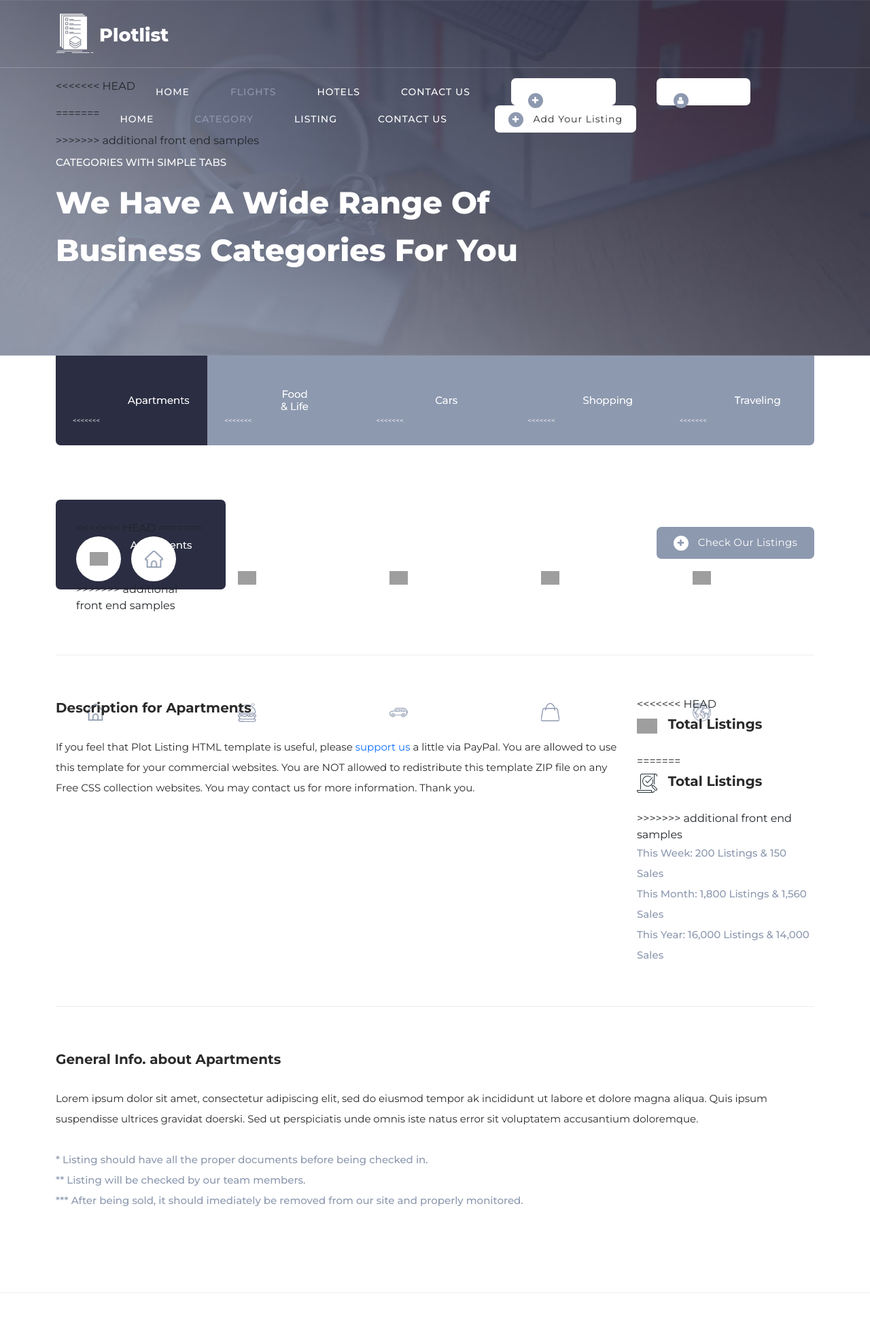
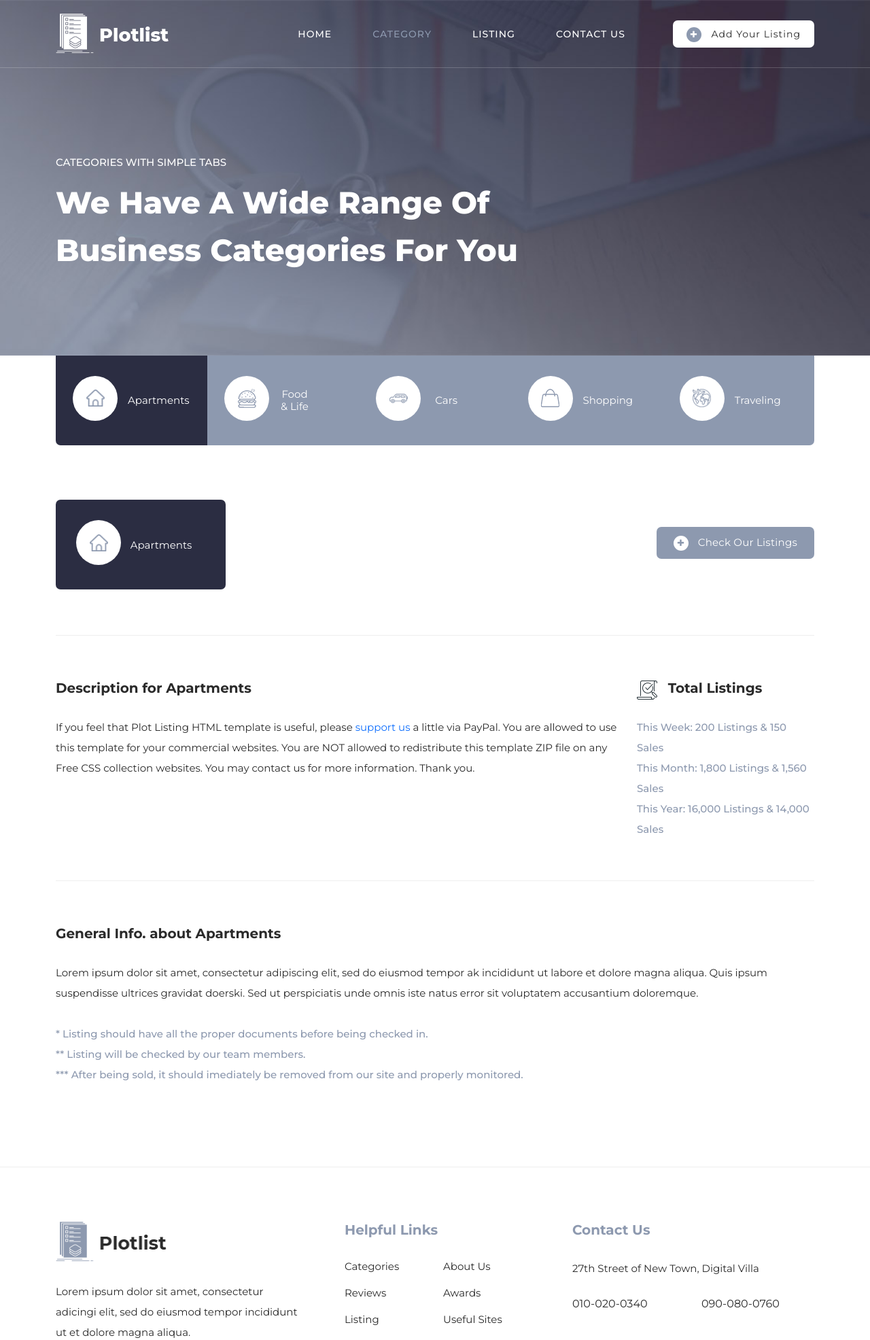
Before and after one commit to adarsh-swe/mlh-holiday-planner, a Flask app: page /category in a window 1280 px wide. Shown: the top 1971 px of the page at 68% size. Run offline with Flask 2, Linux system fonts and the light colour scheme; some libraries are stand-ins or nearby versions; grey boxes are pictures that could not be loaded.

Commit message:
monitoring

```diff
--- a/app/templates/category.html
+++ b/app/templates/category.html
@@ -58,20 +58,11 @@ https://templatemo.com/tm-564-plot-listing
             <!-- ***** Logo End ***** -->
             <!-- ***** Menu Start ***** -->
             <ul class="nav">
-<<<<<<< HEAD
-              <li><a href="/landing" >Home</a></li>
-              <li><a href="/flights" class="active">Flights</a></li>
-              <li><a href="/listing">Hotels</a></li>
-              <li><a href="/contact">Contact Us</a></li>
-              <li><div class="main-white-button"><a href="/register"><i class="fa fa-plus"></i> Sign Up </a></div></li>
-              <li><div class="main-white-button"><a href="/login"><i class="fa fa-user" ></i> Login</a></div></li>
-=======
               <li><a href="/landing">Home</a></li>
               <li><a href="/category" class="active">Category</a></li>
               <li><a href="/listing">Listing</a></li>
               <li><a href="/contact">Contact Us</a></li>
               <li><div class="main-white-button"><a href="#"><i class="fa fa-plus"></i> Add Your Listing</a></div></li>
->>>>>>> additional front end samples
             </ul>
             <a class='menu-trigger'>
                 <span>Menu</span>
@@ -110,47 +101,27 @@ https://templatemo.com/tm-564-plot-listing
                   <div class="menu">
                     <div class="first-thumb active">
                       <div class="thumb">
-<<<<<<< HEAD
-                        <span class="icon"><img src="../static/img/search-icon-01.png" alt=""><h4>Apartments</h4></span>
-=======
                         <span class="icon"><img src="../assets/images/search-icon-01.png" alt=""><h4>Apartments</h4></span>
->>>>>>> additional front end samples
                       </div>
                     </div>
                     <div>
                       <div class="thumb">
-<<<<<<< HEAD
-                        <span class="icon"><img src="../static/img/search-icon-02.png" alt=""><h4>Food &amp; Life</h4></span>
-=======
                         <span class="icon"><img src="../assets/images/search-icon-02.png" alt=""><h4>Food &amp; Life</h4></span>
->>>>>>> additional front end samples
                       </div>
                     </div>
                     <div>
                       <div class="thumb">
-<<<<<<< HEAD
-                        <span class="icon"><img src="../static/img/search-icon-03.png" alt=""><h4>Cars</h4></span>
-=======
                         <span class="icon"><img src="../assets/images/search-icon-03.png" alt=""><h4>Cars</h4></span>
->>>>>>> additional front end samples
                       </div>
                     </div>
                     <div>
                       <div class="thumb">
-<<<<<<< HEAD
-                        <span class="icon"><img src="../static/img/search-icon-04.png" alt=""><h4>Shopping</h4></span>
-=======
                         <span class="icon"><img src="../assets/images/search-icon-04.png" alt=""><h4>Shopping</h4></span>
->>>>>>> additional front end samples
                       </div>
                     </div>
                     <div class="last-thumb">
                       <div class="thumb">
-<<<<<<< HEAD
-                        <span class="icon"><img src="../static/img/search-icon-05.png" alt=""><h4>Traveling</h4></span>
-=======
                         <span class="icon"><img src="../assets/images/search-icon-05.png" alt=""><h4>Traveling</h4></span>
->>>>>>> additional front end samples
                       </div>
                     </div>
                   </div>
@@ -166,11 +137,7 @@ https://templatemo.com/tm-564-plot-listing
                                 <div class="row">
                                   <div class="col-lg-6">
                                     <div class="top-icon">
-<<<<<<< HEAD
-                                      <span class="icon"><img src="../static/img/search-icon-01.png" alt=""><h4>Apartments</h4></span>
-=======
                                       <span class="icon"><img src="../assets/images/search-icon-01.png" alt=""><h4>Apartments</h4></span>
->>>>>>> additional front end samples
                                     </div>
                                   </div>
                                   <div class="col-lg-6">
@@ -190,11 +157,7 @@ https://templatemo.com/tm-564-plot-listing
                                   </div>
                                   <div class="col-lg-3">
                                     <div class="text-icon">
-<<<<<<< HEAD
-                                      <h4><img src="../static/img/listing-icon-heading.png" alt=""> Total Listings</h4>
-=======
                                       <h4><img src="../assets/images/listing-icon-heading.png" alt=""> Total Listings</h4>
->>>>>>> additional front end samples
                                     </div>
                                     <span class="list-item">This Week: 200 Listings &amp; 150 Sales<br>This Month: 1,800 Listings &amp; 1,560 Sales<br>This Year: 16,000 Listings &amp; 14,000 Sales</span>
                                   </div>
@@ -227,11 +190,7 @@ https://templatemo.com/tm-564-plot-listing
                                 <div class="row">
                                   <div class="col-lg-6">
                                     <div class="top-icon">
-<<<<<<< HEAD
-                                      <span class="icon"><img src="../static/img/search-icon-02.png" alt=""><h4>Food &amp; Life</h4></span>
-=======
                                       <span class="icon"><img src="../assets/images/search-icon-02.png" alt=""><h4>Food &amp; Life</h4></span>
->>>>>>> additional front end samples
                                     </div>
                                   </div>
                                   <div class="col-lg-6">
@@ -254,11 +213,7 @@ https://templatemo.com/tm-564-plot-listing
                                   </div>
                                   <div class="col-lg-3">
                                     <div class="text-icon">
-<<<<<<< HEAD
-                                      <h4><img src="../static/img/listing-icon-heading.png" alt=""> Total Listings</h4>
-=======
                                       <h4><img src="../assets/images/listing-icon-heading.png" alt=""> Total Listings</h4>
->>>>>>> additional front end samples
                                     </div>
                                     <span class="list-item">This Week: 124 Listings &amp; 84 Sales<br>This Month: 1,040 Listings &amp; 720 Sales<br>This Year: 10,640 Listings &amp; 9,600 Sales</span>
                                   </div>
@@ -291,11 +246,7 @@ https://templatemo.com/tm-564-plot-listing
                                 <div class="row">
                                   <div class="col-lg-6">
                                     <div class="top-icon">
-<<<<<<< HEAD
-                                      <span class="icon"><img src="../static/img/search-icon-03.png" alt=""><h4>Cars</h4></span>
-=======
                                       <span class="icon"><img src="../assets/images/search-icon-03.png" alt=""><h4>Cars</h4></span>
->>>>>>> additional front end samples
                                     </div>
                                   </div>
                                   <div class="col-lg-6">
@@ -315,11 +266,7 @@ https://templatemo.com/tm-564-plot-listing
                                   </div>
                                   <div class="col-lg-3">
                                     <div class="text-icon">
-<<<<<<< HEAD
-                                      <h4><img src="../static/img/listing-icon-heading.png" alt=""> Total Listings</h4>
-=======
                                       <h4><img src="../assets/images/listing-icon-heading.png" alt=""> Total Listings</h4>
->>>>>>> additional front end samples
                                     </div>
                                     <span class="list-item">This Week: 800 Listings &amp; 400 Sales<br>This Month: 1,600 Listings &amp; 1,200 Sales<br>This Year: 14,000 Listings &amp; 12,000 Sales</span>
                                   </div>
@@ -352,11 +299,7 @@ https://templatemo.com/tm-564-plot-listing
                                 <div class="row">
                                   <div class="col-lg-6">
                                     <div class="top-icon">
-<<<<<<< HEAD
-                                      <span class="icon"><img src="../static/img/search-icon-04.png" alt=""><h4>Shopping</h4></span>
-=======
                                       <span class="icon"><img src="../assets/images/search-icon-04.png" alt=""><h4>Shopping</h4></span>
->>>>>>> additional front end samples
                                     </div>
                                   </div>
                                   <div class="col-lg-6">
@@ -376,11 +319,7 @@ https://templatemo.com/tm-564-plot-listing
                                   </div>
                                   <div class="col-lg-3">
                                     <div class="text-icon">
-<<<<<<< HEAD
-                                      <h4><img src="../static/img/listing-icon-heading.png" alt=""> Total Listings</h4>
-=======
                                       <h4><img src="../assets/images/listing-icon-heading.png" alt=""> Total Listings</h4>
->>>>>>> additional front end samples
                                     </div>
                                     <span class="list-item">This Week: 150 Listings &amp; 140 Sales<br>This Month: 1,500 Listings &amp; 1,100 Sales<br>This Year: 15,000 Listings &amp; 14,000 Sales</span>
                                   </div>
@@ -413,11 +352,7 @@ https://templatemo.com/tm-564-plot-listing
                                 <div class="row">
                                   <div class="col-lg-6">
                                     <div class="top-icon">
-<<<<<<< HEAD
-                                      <span class="icon"><img src="../static/img/search-icon-05.png" alt=""><h4>Traveling</h4></span>
-=======
                                       <span class="icon"><img src="../assets/images/search-icon-05.png" alt=""><h4>Traveling</h4></span>
->>>>>>> additional front end samples
                                     </div>
                                   </div>
                                   <div class="col-lg-6">
@@ -437,11 +372,7 @@ https://templatemo.com/tm-564-plot-listing
                                   </div>
                                   <div class="col-lg-3">
                                     <div class="text-icon">
-<<<<<<< HEAD
-                                      <h4><img src="../static/img/listing-icon-heading.png" alt=""> Total Listings</h4>
-=======
                                       <h4><img src="../assets/images/listing-icon-heading.png" alt=""> Total Listings</h4>
->>>>>>> additional front end samples
                                     </div>
                                     <span class="list-item">This Week: 200 Listings &amp; 120 Sales<br>This Month: 1,400 Listings &amp; 900 Sales<br>This Year: 14,000 Listings &amp; 12,000 Sales</span>
                                   </div>
@@ -481,15 +412,9 @@ https://templatemo.com/tm-564-plot-listing
         <div class="col-lg-4">
           <div class="about">
             <div class="logo">
-<<<<<<< HEAD
-              <img src="../static/img/black-logo.png" alt="Plot Listing Template">
-            </div>
-            <p>The Best Travel Companion. <br> Here for your every need. </p>
-=======
               <img src="../assets/images/black-logo.png" alt="">
             </div>
             <p>Lorem ipsum dolor sit amet, consectetur adicingi elit, sed do eiusmod tempor incididunt ut et dolore magna aliqua.</p>
->>>>>>> additional front end samples
           </div>
         </div>
         <div class="col-lg-4">
@@ -498,14 +423,9 @@ https://templatemo.com/tm-564-plot-listing
             <div class="row">
               <div class="col-lg-6">
                 <ul>
-<<<<<<< HEAD
-                  <li><a href="/flights">Flights</a></li>
-                  <li><a href="#">Hotels</a></li>
-=======
                   <li><a href="#">Categories</a></li>
                   <li><a href="#">Reviews</a></li>
                   <li><a href="#">Listing</a></li>
->>>>>>> additional front end samples
                   <li><a href="#">Contact Us</a></li>
                 </ul>
               </div>
@@ -513,10 +433,7 @@ https://templatemo.com/tm-564-plot-listing
                 <ul>
                   <li><a href="#">About Us</a></li>
                   <li><a href="#">Awards</a></li>
-<<<<<<< HEAD
-=======
                   <li><a href="#">Useful Sites</a></li>
->>>>>>> additional front end samples
                   <li><a href="#">Privacy Policy</a></li>
                 </ul>
               </div>
@@ -526,15 +443,6 @@ https://templatemo.com/tm-564-plot-listing
         <div class="col-lg-4">
           <div class="contact-us">
             <h4>Contact Us</h4>
-<<<<<<< HEAD
-            <p>Toronto, Ontario, Canada</p>
-            <div class="row">
-              <div class="col-lg-6">
-                <a href="#">xxx-xxx-xxxx</a>
-              </div>
-              <div class="col-lg-6">
-                <a href="#">xxx-xxx-xxxx</a>
-=======
             <p>27th Street of New Town, Digital Villa</p>
             <div class="row">
               <div class="col-lg-6">
@@ -542,20 +450,15 @@ https://templatemo.com/tm-564-plot-listing
               </div>
               <div class="col-lg-6">
                 <a href="#">090-080-0760</a>
->>>>>>> additional front end samples
               </div>
             </div>
           </div>
         </div>
         <div class="col-lg-12">
           <div class="sub-footer">
-<<<<<<< HEAD
-            Design: <a rel="nofollow" href="https://templatemo.com" title="CSS Templates">TemplateMo</a></p>
-=======
             <p>Copyright © 2021 Plot Listing Co., Ltd. All Rights Reserved.
             <br>
 			Design: <a rel="nofollow" href="https://templatemo.com" title="CSS Templates">TemplateMo</a></p>
->>>>>>> additional front end samples
           </div>
         </div>
       </div>
@@ -564,21 +467,12 @@ https://templatemo.com/tm-564-plot-listing
 
 
   <!-- Scripts -->
-<<<<<<< HEAD
-  <script src="../static/vendor/jquery/jquery.min.js"></script>
-  <script src="../static/vendor/bootstrap/js/bootstrap.bundle.min.js"></script>
-  <script src="../static/owl-carousel.js"></script>
-  <script src="../static/animation.js"></script>
-  <script src="../static/imagesloaded.js"></script>
-  <script src="../static/custom.js"></script>
-=======
   <script src="vendor/jquery/jquery.min.js"></script>
   <script src="vendor/bootstrap/js/bootstrap.bundle.min.js"></script>
   <script src="../assets/js/owl-carousel.js"></script>
   <script src="../assets/js/animation.js"></script>
   <script src="../assets/js/imagesloaded.js"></script>
   <script src="../assets/js/custom.js"></script>
->>>>>>> additional front end samples
 
 </body>
 
```
